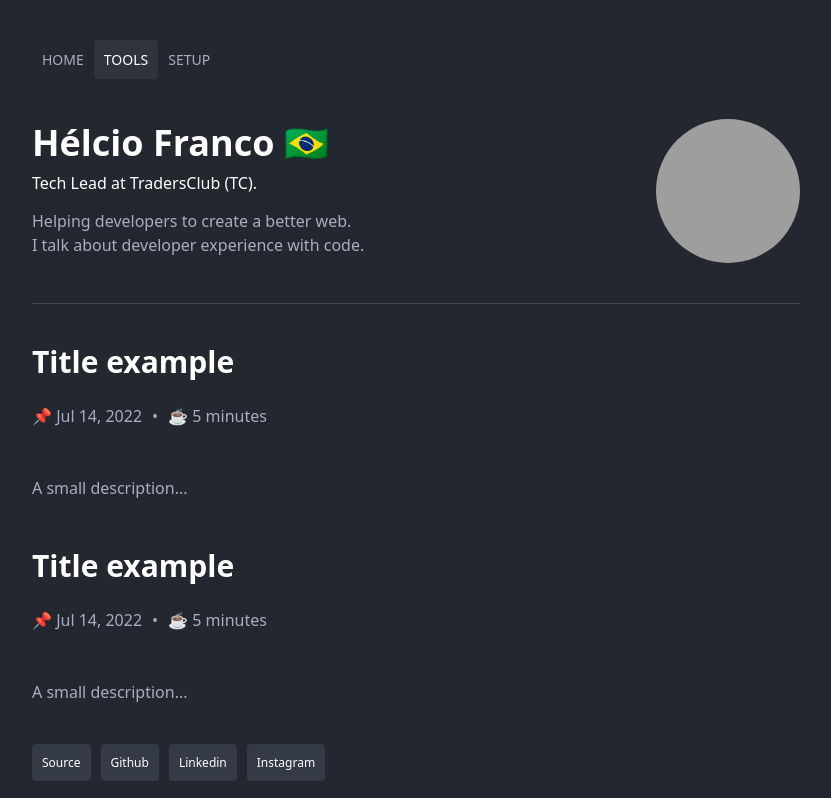
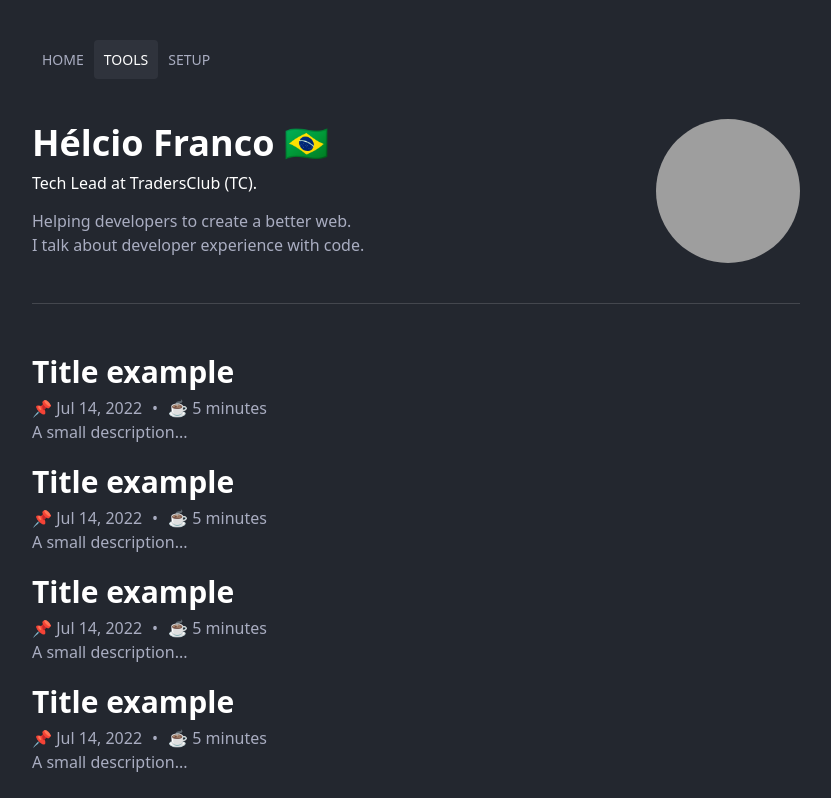
Before and after one commit to helciofranco/helciofranco.com, a Next.js app: page /tools in a window 1280 px wide. Shown: the top 798 px of the page, without its empty margins (224-1055 px from the left). Built offline with nearby package versions, Linux system fonts and the light colour scheme; grey boxes are pictures that could not be loaded.

Commit message:
feat: add feed post component, with hover effect

```diff
--- /dev/null
+++ b/src/modules/blog/components/Feed/Post/index.tsx
@@ -0,0 +1,40 @@
+import Link from 'next/link';
+
+import Text from '@components/Text';
+
+import PostInfo from '@blog/components/PostInfo';
+
+import { Highlight, PostContainer } from './styles';
+import { useState } from 'react';
+
+const Post = () => {
+  const [hovered, setHovered] = useState<boolean>(false);
+
+  return (
+    <Link href="/testing" passHref>
+      <PostContainer
+        onHoverStart={() => setHovered(true)}
+        onHoverEnd={() => setHovered(false)}
+      >
+        <article>
+          <Text variant="h2" as="h3" color="inherit">
+            Title example
+          </Text>
+          <PostInfo />
+          <Text color="secondary">A small description...</Text>
+        </article>
+
+        {hovered && (
+          <Highlight
+            layoutId="feedHighlight"
+            initial={{ opacity: 0 }}
+            animate={{ opacity: 1 }}
+            exit={{ opacity: 0 }}
+          />
+        )}
+      </PostContainer>
+    </Link>
+  );
+};
+
+export default Post;
--- /dev/null
+++ b/src/modules/blog/components/Feed/Post/styles.ts
@@ -0,0 +1,37 @@
+import { styled } from '@libs/stitches';
+import { motion } from 'framer-motion';
+
+export const PostContainer = styled(motion.a, {
+  position: 'relative',
+  display: 'block',
+
+  paddingTop: '$space5',
+  paddingBottom: '$space5',
+
+  transitionProperty: 'color',
+  transitionTimingFunction: 'cubic-bezier(.4,0,1,1)',
+  transitionDuration: '0.1s',
+
+  color: '$textPrimary',
+  '&:hover': {
+    color: '$textInteractive',
+  },
+
+  // Headers
+  ['& h3']: {
+    fontWeight: '$bold',
+    marginBottom: '$space3',
+  },
+});
+
+export const Highlight = styled(motion.div, {
+  position: 'absolute',
+
+  backgroundColor: '$backgroundTertiary',
+  borderRadius: '$md',
+
+  top: 0,
+  left: -20,
+  right: -20,
+  bottom: 0,
+});
--- a/src/modules/blog/screens/Feed/index.tsx
+++ b/src/modules/blog/screens/Feed/index.tsx
@@ -1,12 +1,8 @@
-import Link from 'next/link';
-
-import Box from '@components/Box';
 import Separator from '@components/Separator';
-import Text from '@components/Text';
 
 import AboutMe from '@blog/components/AboutMe';
-import PostContainer from '@blog/components/PostContainer';
-import PostInfo from '@blog/components/PostInfo';
+
+import Post from '@blog/components/Feed/Post';
 
 const Feed = () => {
   return (
@@ -15,29 +11,12 @@ const Feed = () => {
 
       <Separator space="regular" />
 
-      <PostContainer marginBottom="sm" css={{ marginBottom: '$space16' }}>
-        <Link href="/testing">
-          <a>
-            <Text variant="h2" as="h3">
-              Title example
-            </Text>
-          </a>
-        </Link>
-        <PostInfo />
-        <Text color="secondary">A small description...</Text>
-      </PostContainer>
-
-      <PostContainer marginBottom="sm">
-        <Link href="/testing">
-          <a>
-            <Text variant="h2" as="h3">
-              Title example
-            </Text>
-          </a>
-        </Link>
-        <PostInfo />
-        <Text color="secondary">A small description...</Text>
-      </PostContainer>
+      <Post />
+      <Post />
+      <Post />
+      <Post />
+      <Post />
+      <Post />
     </>
   );
 };
```
